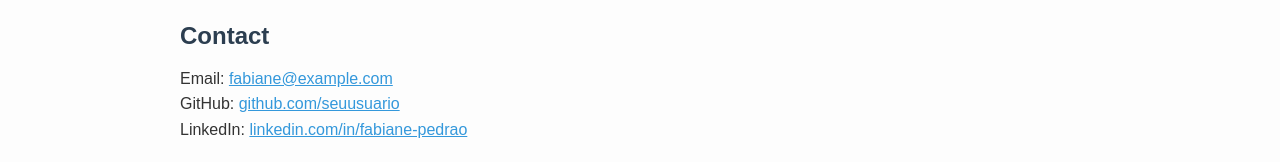
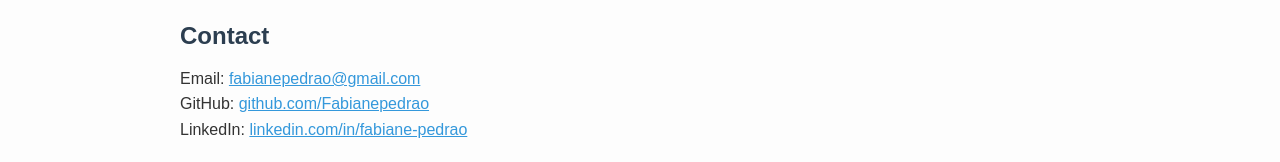
Before and after one commit to Fabianepedrao/portfolio-landing, a plain HTML site: page index.html in a window 1280 px wide. Shown: the part 592-754 px from the top of the page. Drawn offline with Linux system fonts and the light colour scheme.

Commit message:
Update index.html

```diff
--- a/index.html
+++ b/index.html
@@ -39,8 +39,8 @@
 
     <section id="contact">
       <h2>Contact</h2>
-      <p>Email: <a href="mailto:fabianepedrao@gmail.com">fabiane@example.com</a></p>
-      <p>GitHub: <a href="https://github.com/Fabianepedrao" target="_blank">github.com/seuusuario</a></p>
+      <p>Email: <a href="mailto:fabianepedrao@gmail.com">fabianepedrao@gmail.com</a></p>
+      <p>GitHub: <a href="https://github.com/Fabianepedrao" target="_blank">github.com/Fabianepedrao</a></p>
       <p>LinkedIn: <a href="https://www.linkedin.com/in/fabiane-pedrao/" target="_blank">linkedin.com/in/fabiane-pedrao</a></p>
     </section>
   </main>
```
